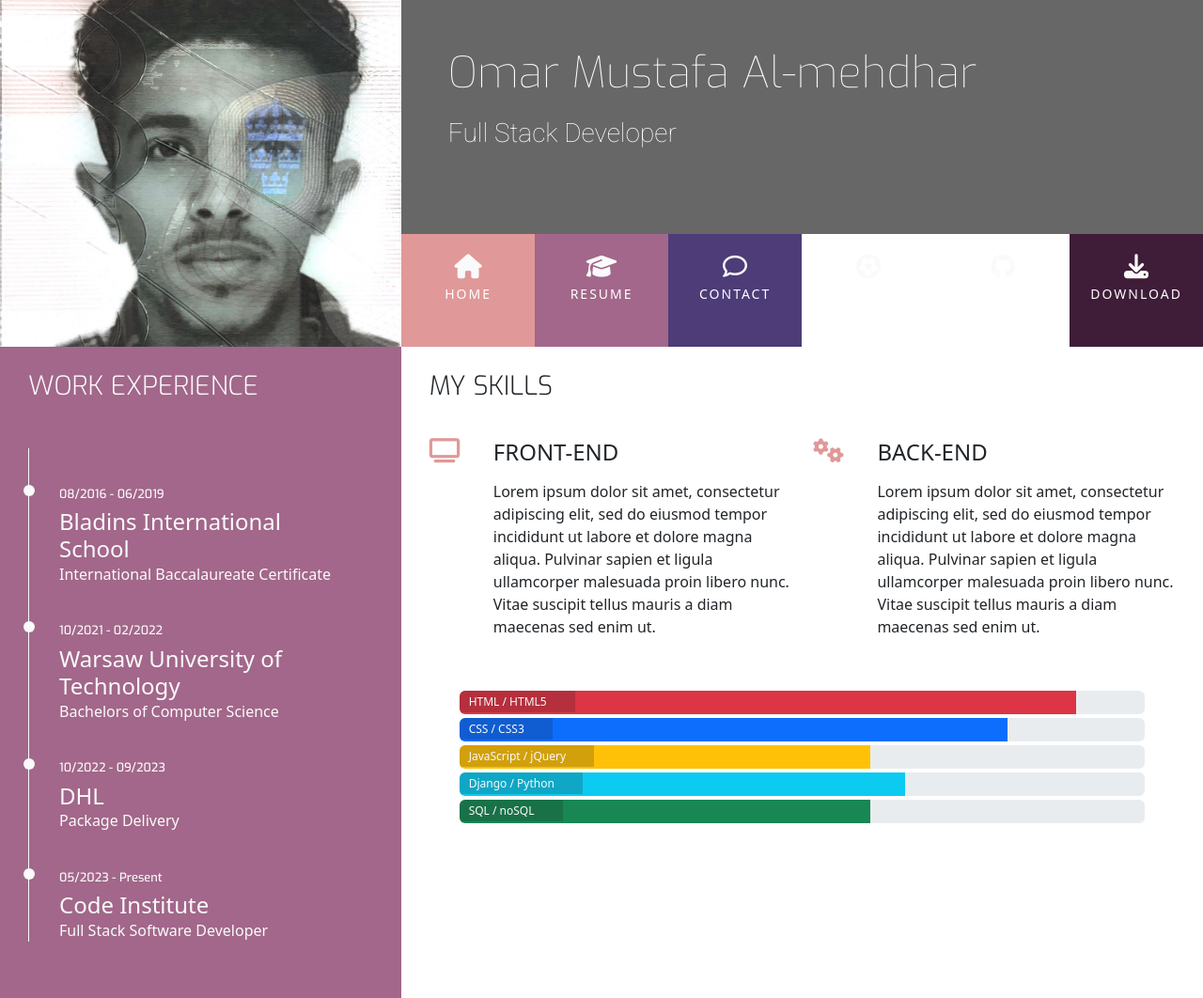
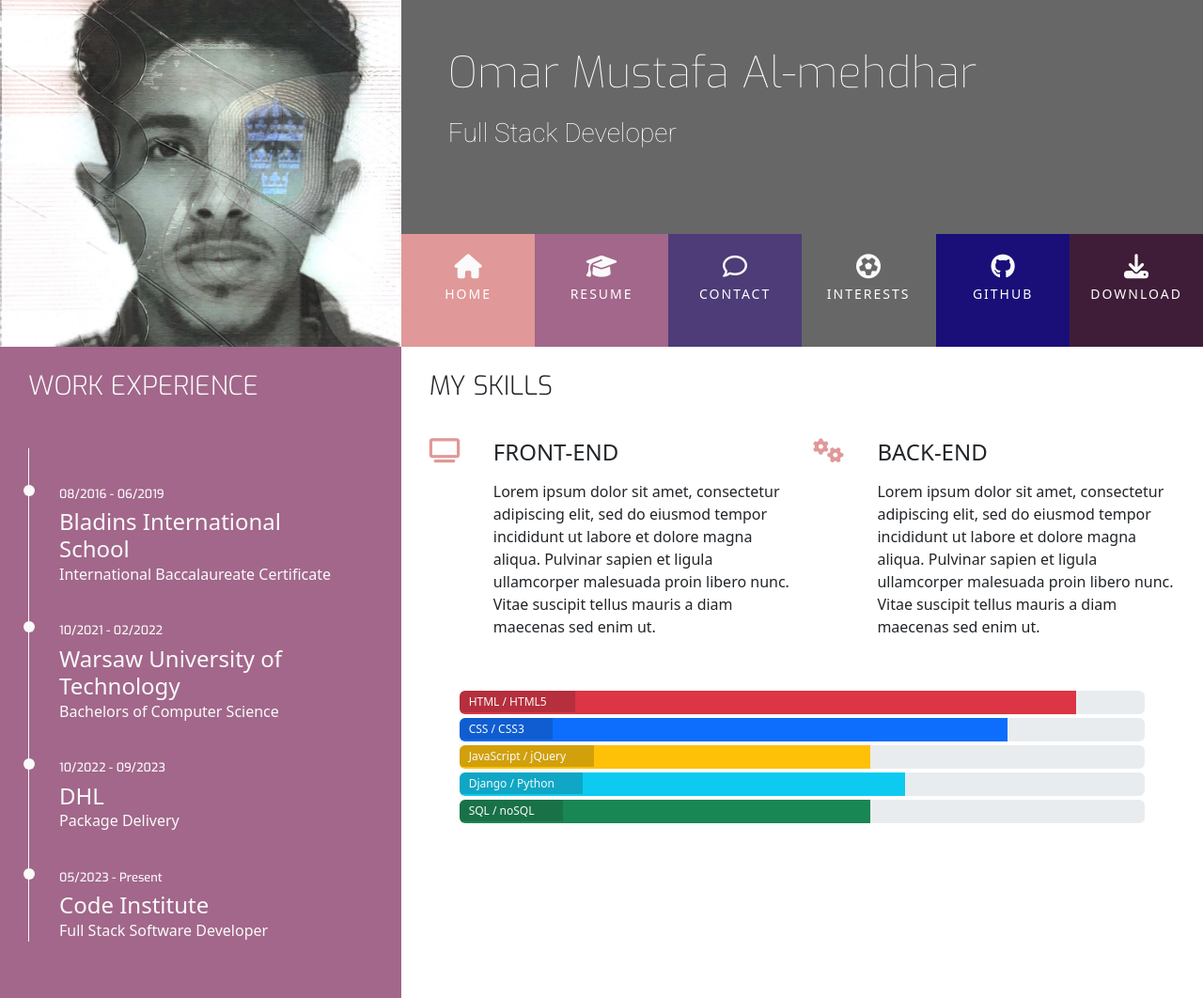
Before and after one commit to Omar-Alme/mini-resume, a plain HTML site: page resume.html in a window 1280 px wide. Shown: the top 1062 px of the page at 94% size. Drawn offline with nearby package versions, Linux system fonts and the light colour scheme.

Commit message:
Fix closing tag errors

```diff
--- a/assets/css/style.css
+++ b/assets/css/style.css
@@ -37,6 +37,14 @@
 
 .menu-color-home {
   background-color: #e19898;
+}
+
+.menu-color-github {
+  background-color: #1a0f78;
+}
+
+.menu-color-interests {
+  background-color: #676767;
 }
 
 
```
Also changed, not shown: interests.html (+7 -10 lines), assets/js/maps.js (added).
